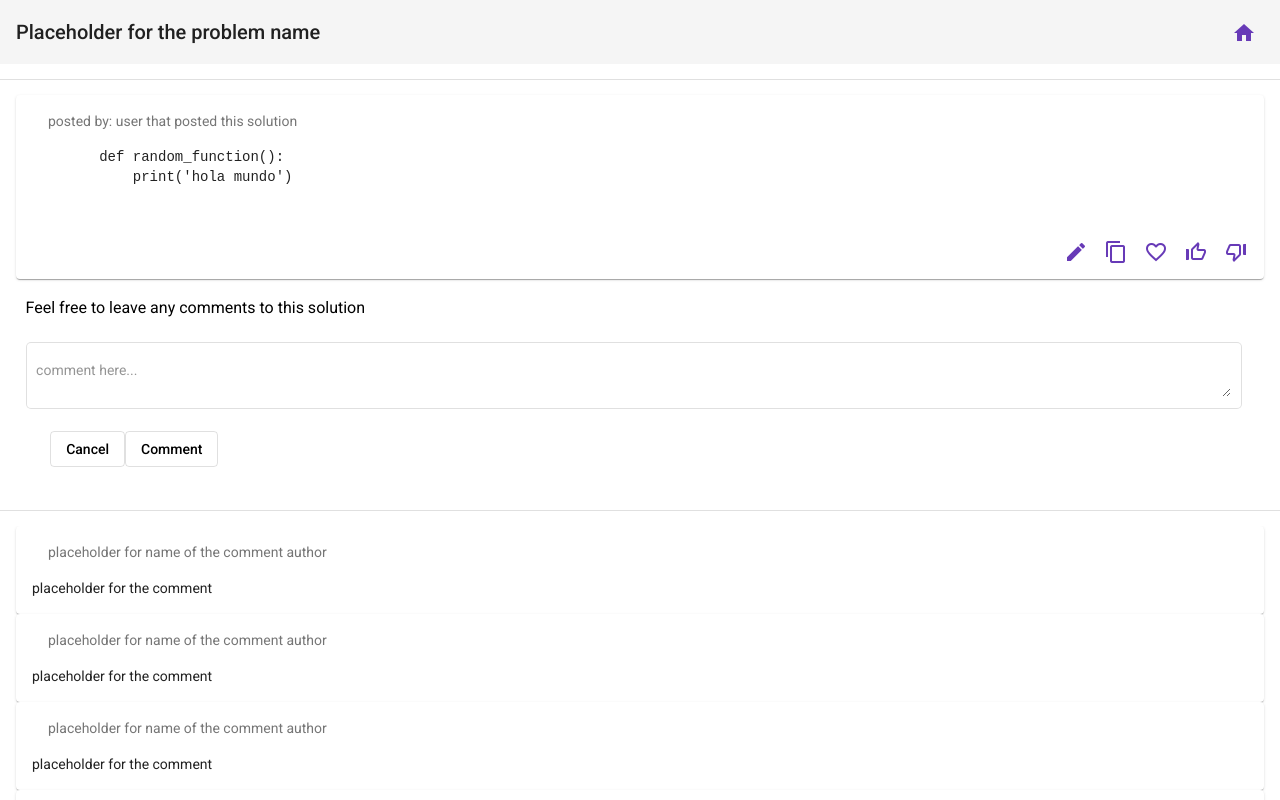
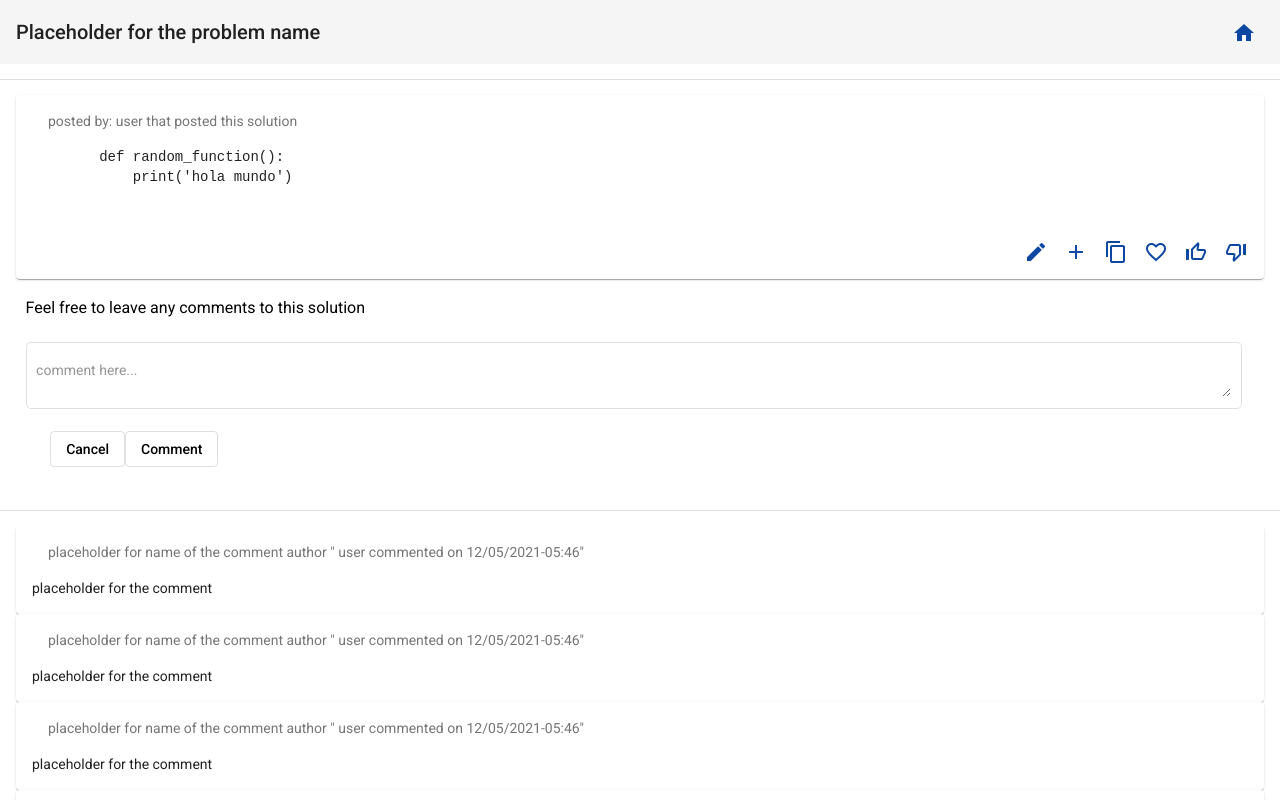
Before and after one commit to robmanganelly/coderescuerfront, an Angular app: page /solution in a window 1280 px wide. Shown: the top 800 px of the page. Built offline with nearby package versions, Linux system fonts and the light colour scheme.

Commit message:
implementing basic custom theme

```diff
--- a/src/app/app.module.ts
+++ b/src/app/app.module.ts
@@ -27,6 +27,7 @@ import { NotFoundComponent } from './not-found/not-found.component';
 import { LangResolver } from './resolvers/lang.resolver';
 import { ProbByLangIdResolver } from './resolvers/prob-by-lang-id.resolver';
 import { TextAreaAutoResizeDirective } from './directives/text-area-auto-resize.directive';
+import { MatSnackBarModule } from '@angular/material/snack-bar';
 
 const appRoutes: Routes = [
   { path: '', component: MainpageComponent, resolve:{languages: LangResolver} },
@@ -60,6 +61,7 @@ const appRoutes: Routes = [
     MatInputModule,
     MatDividerModule,
     MatExpansionModule,
+    MatSnackBarModule,
     MatToolbarModule,
     MatGridListModule,
     BrowserModule,
--- a/src/app/probsheet/probsheet.component.html
+++ b/src/app/probsheet/probsheet.component.html
@@ -14,9 +14,9 @@
     </mat-card-content>
     <mat-card-actions align="end">
       <button mat-icon-button (click)=clickFavorite() ><mat-icon color="primary">{{!isFavorite? 'favorite_border': 'favorite'}}</mat-icon></button>
-      <button mat-icon-button (click)=clickEdit() ><mat-icon color="primary">edit</mat-icon></button>
+      <!-- <button mat-icon-button (click)=clickEdit() ><mat-icon color="primary">edit</mat-icon></button> -->
       <!-- only owner can edit other users can only add, un logged users can not do anything but read -->
-      <button mat-icon-button (click)=clickEdit() ><mat-icon color="primary">add</mat-icon></button>
+      <!-- <button mat-icon-button (click)=clickEdit() ><mat-icon color="primary">add</mat-icon></button> -->
     </mat-card-actions>
   </mat-card>
 </div>
--- /dev/null
+++ b/src/app/services/snack.service.ts
@@ -0,0 +1,69 @@
+
+import { Injectable } from '@angular/core';
+import {MatSnackBar, MatSnackBarConfig} from "@angular/material/snack-bar";
+
+@Injectable({
+  providedIn: 'root'
+})
+export class SnackService {
+
+  constructor(
+      private snack: MatSnackBar
+  ) { }
+
+  primarySnack(
+      msg: string,
+      duration: number = 4000,
+      vpos: any = 'top',
+      hpos:any  = 'right'
+  ){
+    // console.log('dev log on snack service.ts : called green ')
+    this.snack.open(msg,undefined,{
+      panelClass: ['primaryColorBG'],
+      duration: duration,
+      verticalPosition:vpos,
+      horizontalPosition: hpos,
+      politeness: "polite"
+    })
+  }
+
+  successSnack(
+    msg: string,
+    duration: number = 4000,
+    vpos: any = 'bottom',
+    hpos:any  = 'right'
+){
+
+    this.snack.open(msg,undefined,{
+      panelClass: ['accentColorBG'],
+      duration: duration,
+      verticalPosition:vpos,
+      horizontalPosition: hpos,
+      politeness: "polite"
+    })
+
+
+}
+
+  warnSnack(
+      msg: string,
+      duration: number = 4000,
+      vpos: any = 'bottom',
+      hpos:any  = 'right'
+  ){
+
+      this.snack.open(msg,undefined,{
+        panelClass: ['warnColorBG'],
+        duration: duration,
+        verticalPosition:vpos,
+        horizontalPosition: hpos,
+        politeness: "polite"
+      })
+
+
+  }
+
+  execute(message:string,label:string,config:MatSnackBarConfig,perform:(v: void)=>void){
+    this.snack.open(message,label,config).onAction().subscribe(perform)
+  }
+}
--- a/src/app/solution/solution.component.html
+++ b/src/app/solution/solution.component.html
@@ -16,14 +16,15 @@
     </mat-card-subtitle>
   </mat-card-header>
   <mat-card-content>
-    <pre>
+    <pre #codeContainer>
         def random_function():
             print('hola mundo')
     </pre>
   </mat-card-content>
   <mat-card-actions align="end">
-    <button (click)=clickEdit() mat-icon-button><mat-icon color="primary">edit</mat-icon></button>
-    <button (click)=clickCopy() mat-icon-button><mat-icon color="primary">content_copy</mat-icon></button>
+    <button (click)="clickEdit('update-trick')" mat-icon-button><mat-icon color="primary">edit</mat-icon></button>
+    <button mat-icon-button (click)="clickEdit('create-new-trick')" ><mat-icon color="primary">add</mat-icon></button>
+    <button (click)=clickCopy(codeContainer) mat-icon-button><mat-icon color="primary">content_copy</mat-icon></button>
     <button (click)=clickFavorite() mat-icon-button><mat-icon color="primary">{{favorite?'favorite':'favorite_border'}}</mat-icon></button>
     <button (click)=clickLike() mat-icon-button><mat-icon color="primary">{{like?'thumb_up':'thumb_up_off_alt'}}</mat-icon></button>
     <button (click)=clickDislike() mat-icon-button><mat-icon color="primary">{{dislike?'thumb_down':'thumb_down_off_alt'}}</mat-icon></button>
@@ -53,7 +54,7 @@
   <mat-card *ngFor="let comment of comments" >
     <mat-card-header>
       <mat-card-subtitle>
-        placeholder for name of the comment author
+        placeholder for name of the comment author " user commented on 12/05/2021-05:46"
       </mat-card-subtitle>
     </mat-card-header>
     <mat-card-content>
--- a/src/app/solution/solution.component.ts
+++ b/src/app/solution/solution.component.ts
@@ -2,6 +2,7 @@ import { Component, OnInit } from '@angular/core';
 import { FormControl, FormGroup } from '@angular/forms';
 import { Router } from '@angular/router';
 import { Location } from '@angular/common';
+import { SnackService } from '../services/snack.service';
 
 @Component({
   selector: 'app-solution',
@@ -22,7 +23,11 @@ export class SolutionComponent implements OnInit {
   like: boolean = false;
   dislike: boolean = false;
 
-  constructor(private router: Router,private location: Location) { }
+  constructor(
+    private router: Router,
+    private location: Location,
+    private snackBarService: SnackService
+    ) { }
 
   ngOnInit(): void {
   }
@@ -30,30 +35,36 @@ export class SolutionComponent implements OnInit {
     this.location.back();
   }
 
-  clickEdit():void{
+  clickEdit(action: string):void{
     alert('must navigate to create solution component: fake --must be implemented--') // todo implement
     this.router.navigate(['edit']);
   }
 
-  clickCopy():void{ //todo
-    alert('content copied: fake --must be implemented--')
-
+  async clickCopy(container: HTMLPreElement):Promise<void>{ //todo
+    try{
+      await navigator.clipboard.writeText(container.innerText);
+      this.snackBarService.successSnack('content copied successfully',1000,'bottom')
+    }catch(err){
+      this.snackBarService.warnSnack('content can not be copied',1000,'bottom')
+    }
   }
   clickFavorite():void{
     this.favorite = !this.favorite;
+    this.snackBarService.primarySnack(`this item was ${this.favorite?'flagged as favorite': 'removed from your favorites'}`,1000,'bottom')
     if (this.favorite) {this.dislike = false;}
   }
   clickLike():void{
     this.like = !this.like;
+    this.snackBarService.primarySnack(`this item was ${this.like?'liked': 'removed from your liked items'}`,1000,'bottom')
     if(this.like){this.dislike = false;}
   }
   clickDislike():void{
     this.dislike = !this.dislike;
+    this.snackBarService.primarySnack(`this item was ${this.dislike?'disliked': 'removed from your disliked items'}`,1000,'bottom')
     if(this.dislike){
       this.like = false;
       this.favorite = false;
     }
-
   }
 
   postComment():void{
--- /dev/null
+++ b/src/app/themes/my-light-theme.scss
@@ -0,0 +1,38 @@
+@use '@angular/material' as mat;
+
+@mixin theme-color-grabber($theme) {
+
+  $primary-palette: map-get($theme, primary);
+  $accent-palette: map-get($theme, accent);
+  $warn-palette: map-get($theme, warn);
+
+  .primaryColorBG {
+    // background-color: mat-color($primary);
+    background-color: mat.get-color-from-palette($primary-palette);
+    color: mat.get-contrast-color-from-palette($primary-palette,900);
+  }
+  .accentColorBG {
+    background-color: mat.get-color-from-palette($accent-palette);
+    color: mat.get-contrast-color-from-palette($accent-palette,50);
+
+  }
+  .warnColorBG {
+    background-color: mat.get-color-from-palette($warn-palette);
+    color: mat.get-contrast-color-from-palette($warn-palette,900);
+  }
+}
+
+
+/* the palettes are located in:  node_modules/angular/material/core/theming/_palette.scss */
+
+//light theme
+$my-primary: mat.define-palette(mat.$blue-palette,900);
+$my-accent: mat.define-palette(mat.$green-palette,A200,A100,A400);
+$my-warn: mat.define-palette(mat.$red-palette);
+
+$my-light-theme: mat.define-light-theme((
+  color:( primary: $my-primary, accent: $my-accent, warn: $my-warn )
+));
+
+@include mat.all-component-themes($my-light-theme);
+@include mat.core-theme($my-light-theme);
--- a/src/styles.scss
+++ b/src/styles.scss
@@ -1,4 +1,13 @@
 /* You can add global styles to this file, and also import other style files */
+
+@use '@angular/material' as mat;
+@use 'app/themes/my-light-theme' as light;
+
+/* just once per application even if many themes */
+@include mat.core();
+
+/* the palettes are located in:  node_modules/angular/material/core/theming/_palette.scss */
+
 
 html, body { height: 100%; }
 body { margin: 0; font-family: Roboto, "Helvetica Neue", sans-serif; }
@@ -19,3 +28,17 @@ body { margin: 0; font-family: Roboto, "Helvetica Neue", sans-serif; }
   max-height: 60vh;
   overflow-y: scroll;
 }
+
+.snack{
+  max-width: min-content;
+  background-color: rgba(178, 235, 163, 0.637);
+  color: rgb(6, 51, 6);
+}
+
+.snack-error {
+  background-color: rgba(248, 101, 101, 0.486);
+  color: rgb(112, 17, 17);
+}
+
+
+@include light.theme-color-grabber(light.$my-light-theme);
```
Also changed, not shown: 2 other files (tests, documents, lock files or other folders).
